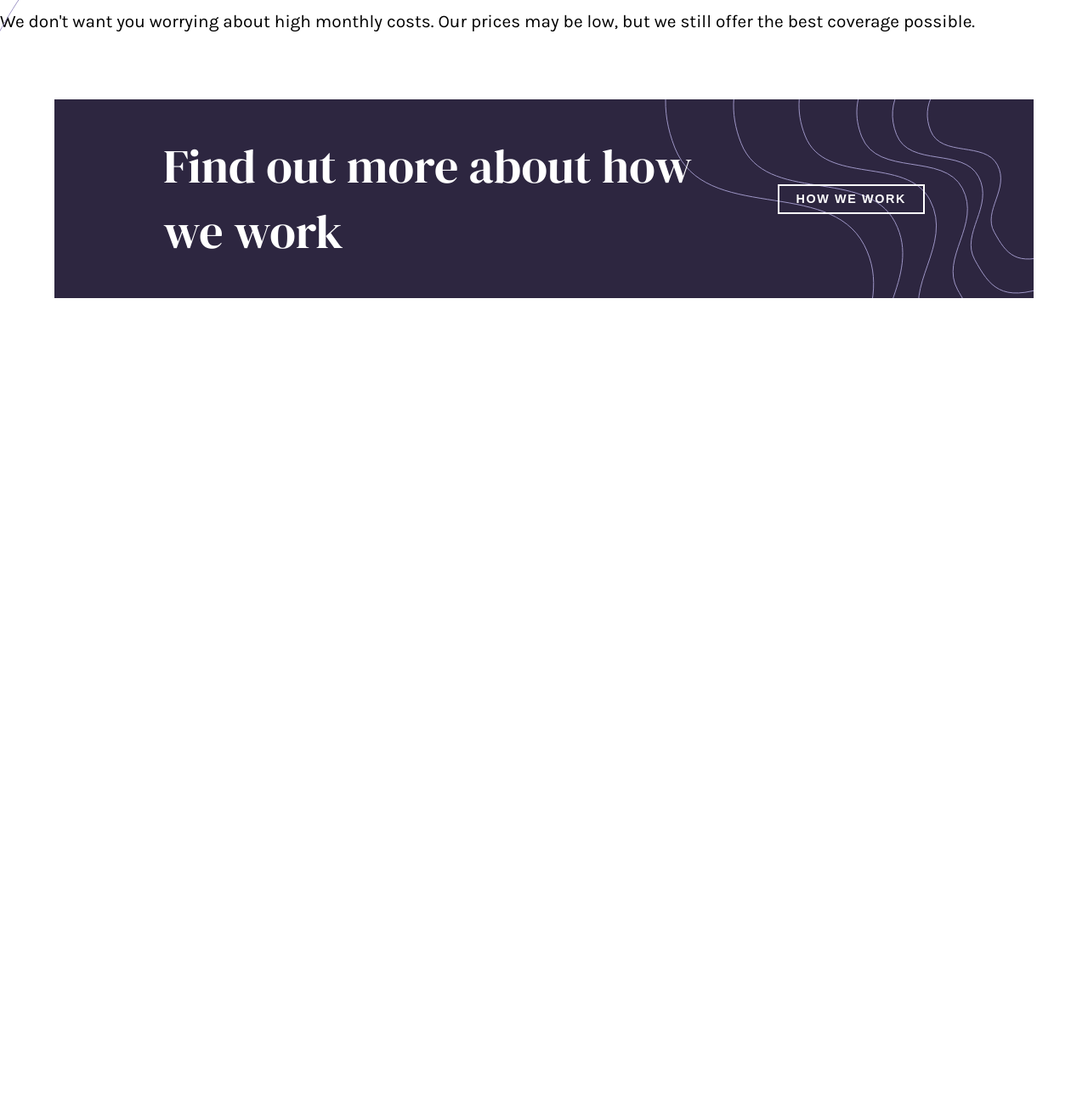
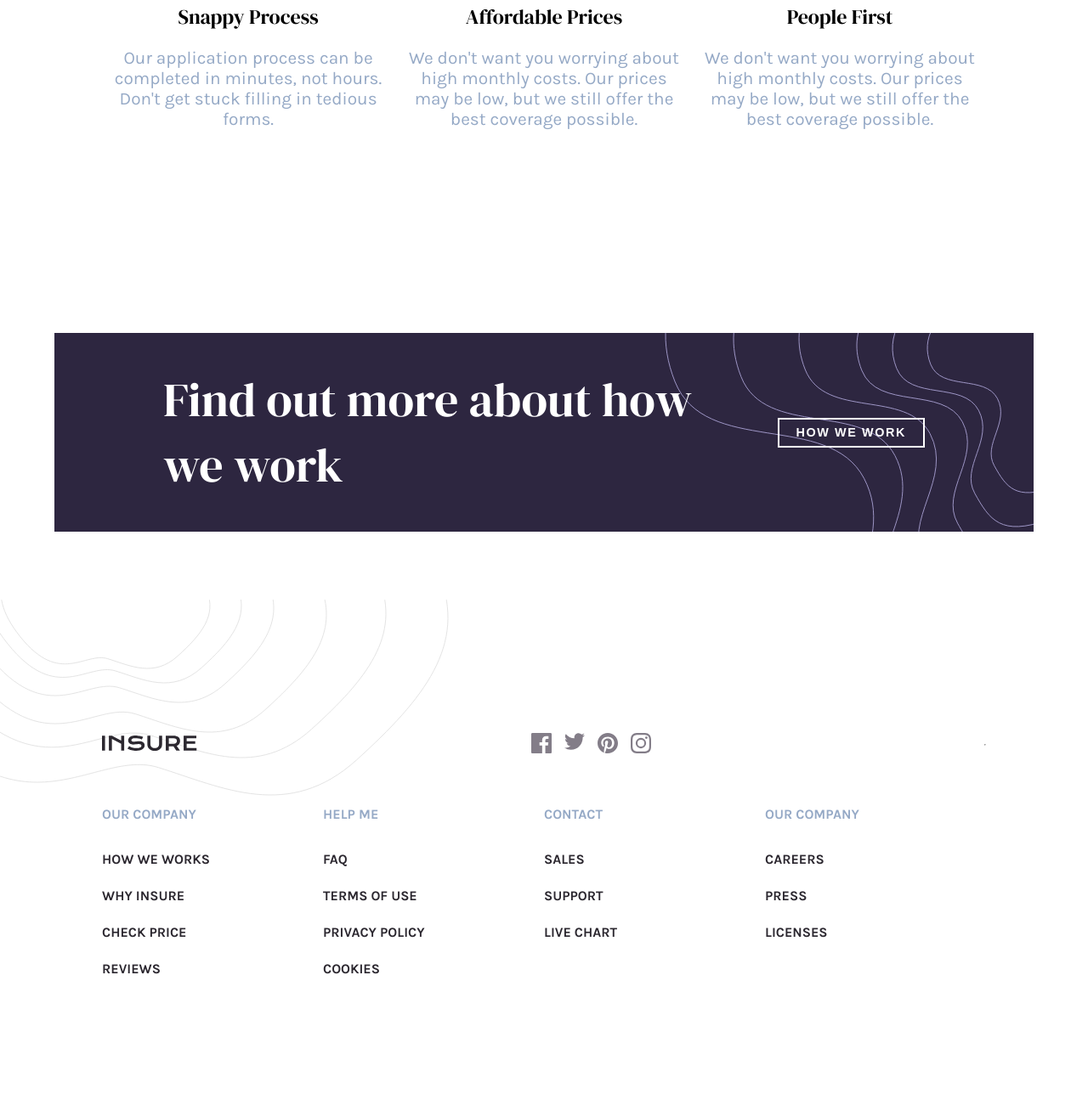
Before and after one commit to SoftCore01/inspire, a website built with Vite: page index.html in a window 1280 px wide. Shown: the part 1192-2506 px from the top of the page at 85% size. Before the commit the page ends 1623 px from the top, so only its background shows below. Built offline with nearby package versions, Linux system fonts and the light colour scheme.

Commit message:
complete

```diff
--- a/index.html
+++ b/index.html
@@ -54,13 +54,14 @@
     </section>
 
     <section class="different">
+      <hr>
       <h2>We're different</h2>
       <div class="card-container">
         <div class="cards">
           <div class="card-img">
             <img src="./public/icon-snappy-process.svg" alt="icon-snappy-process">
           </div>
-          <h3>Snappy</h3>
+          <h3>Snappy Process</h3>
           <p>
             Our application process can be completed in minutes, not hours. Don't get stuck filling in tedious forms.
           </p>
@@ -96,5 +97,64 @@
     </section>
   </main>
 
+  <footer>
+    <section class="links">
+      <a href="/">
+        <img src="./public/logo.svg" alt="logo-icon">
+      </a>
+      <div class="social-links">
+        <a href="https://facebook.com">
+          <img src="./public/icon-facebook.svg" alt="icon-facebook">
+        </a>
+        <a href="https://twitter.com">
+          <img src="./public/icon-twitter.svg" alt="icon-twitter">
+        </a>
+        <a href="https://pinterest.com">
+          <img src="./public/icon-pinterest.svg" alt="icon-pinterest">
+        </a>
+        <a href="https://instagram.com">
+          <img src="./public/icon-instagram.svg" alt="icon-instagram">
+        </a>
+      </div>
+      <hr>
+    </section>
+    <section>
+      <p>OUR COMPANY</p>
+      <div class="comp-links">
+        <a href="">HOW WE WORKS</a>
+        <a href="">WHY INSURE</a>
+        <a href="">CHECK PRICE</a>
+        <a href="">REVIEWS</a>
+      </div>
+    </section>
+
+    <section>
+      <p>HELP ME</p>
+      <div class="comp-links">
+        <a href="">FAQ</a>
+        <a href="">TERMS OF USE</a>
+        <a href="">PRIVACY POLICY</a>
+        <a href="">COOKIES</a>
+      </div>
+    </section>
+
+    <section>
+      <p>CONTACT</p>
+      <div class="comp-links">
+        <a href="">SALES</a>
+        <a href="">SUPPORT</a>
+        <a href="">LIVE CHART</a>
+      </div>
+    </section>
+
+    <section>
+      <p>OUR COMPANY</p>
+      <div class="comp-links">
+        <a href="">CAREERS</a>
+        <a href="">PRESS</a>
+        <a href="">LICENSES</a>
+      </div>
+    </section>
+  </footer>
 </body>
 </html>
--- a/style.scss
+++ b/style.scss
@@ -90,6 +90,7 @@ main {
 
 .mobile-nav {
     display: none;
+    z-index: 100000;
     flex-direction: column;
     gap: 25px;
     text-align: center;
@@ -99,7 +100,7 @@ main {
     transform: translateX(-50%);
     background-color: $very-dark-violet;
     width: 100%;
-    height: calc(100vh - 100px);
+    height: 100vh;
     background-image: url(./public/bg-pattern-mobile-nav.svg);
     background-repeat: no-repeat;
     background-position: bottom;
@@ -151,7 +152,7 @@ main {
 
 .intro {
     position: absolute;
-    top: 56%;
+    top: 40%;
     right: 0;
 }
 
@@ -161,15 +162,97 @@ main {
     background-color: $dark-violet;
     color: white;
     text-align: center;
-    margin: 10vh 10vw;
+    margin: 0 10vw 10vh;
     @extend %general-padding;
     background-image: url(./public/bg-pattern-how-we-work-mobile.svg);
     background-position: right;
     background-repeat: no-repeat;
 }
 
+.different {
+    padding: 20vh 10vw;
+    text-align: center;
+    h2 {
+        font-size: 2rem;
+    }
+
+    h3 {
+        font-size: 1.5rem;
+        margin-top: 20px;
+    }
+
+    p {
+        color: $grayish-blue;
+    }
+
+    .card-container{
+        display: grid;
+        grid-template-columns: repeat(auto-fit, minmax(250px, 1fr));
+        gap: 20px 20px;
+    }
+}
+
+footer {
+    display: grid;
+    background-color: $very-light-gray;
+    padding: 15vh;
+    background-image: url(./public/bg-pattern-footer-mobile.svg);
+    background-position: top left;
+    background-repeat: no-repeat;
+
+    p {
+        display: block;
+        font-size: 1rem;
+        text-align: center;
+        color: $grayish-blue;
+        font-weight: 700;
+    }
+    section {
+        display: flex;
+        flex-direction: column;
+        gap: 10px;
+        margin-bottom: 20px;
+        a {
+        display: block;
+        font-size: 1rem;
+        text-align: center;
+        margin: 3vh 0;
+        color: $very-dark-violet;
+        font-weight: 700;
+    }
+    }
+}
+
+.links {
+    display: flex;
+    flex-direction: column;
+    align-items: center;
+    gap: 30px;
+    a {
+        margin: unset;
+    }
+}
+
+.social-links {
+    display: flex;
+    gap: 15px;
+}
+
 @media screen and (min-width: 600px ) and (max-width: 768px) {
 
+    footer {
+        grid-template-columns: 1fr 1fr;
+        grid-template-rows: repeat(3, 1fr);
+    }
+
+    .links {
+        grid-column: 1 / 3;
+    }
+
+    .different {
+        padding: 20vh 5vw;
+        text-align: left;
+    }
     .find-out {
         margin: 10vh 5vw;
         background-image: url(./public/bg-pattern-how-we-work-desktop.svg);
@@ -215,11 +298,38 @@ main {
     .intro {
         right: unset;
         left: 0;
-        top: 46%;
+        top: 30%;
     }
 }
 
 @media screen and (min-width: 768px) {
+    .different {
+        margin-top: 20vh;
+    }
+    footer {
+        background: url(./public/bg-pattern-footer-desktop.svg);
+        grid-template-columns: repeat(4, 1fr);
+        background-repeat: no-repeat;
+        grid-template-rows: 1fr 2fr;
+
+        section {
+
+            p, a {
+            text-align: left;
+            }
+        }
+
+    }
+
+    .links {
+        grid-row: 1 / 2;
+        grid-column: 1 / 5;
+        flex-direction: row;
+        justify-content: space-between;
+        align-items: center;
+    }
+
+
     .find-out {
         margin: 10vh 5vw;
         background-image: url(./public/bg-pattern-how-we-work-desktop.svg);
@@ -239,7 +349,7 @@ main {
     .intro {
         right: unset;
         left: 0;
-        top: 43%;
+        top: 23%;
     }
     .humanize-section {
         background-image: url(./public/bg-pattern-intro-right-desktop.svg);
```
Also changed, not shown: style.css, 1 other file.
